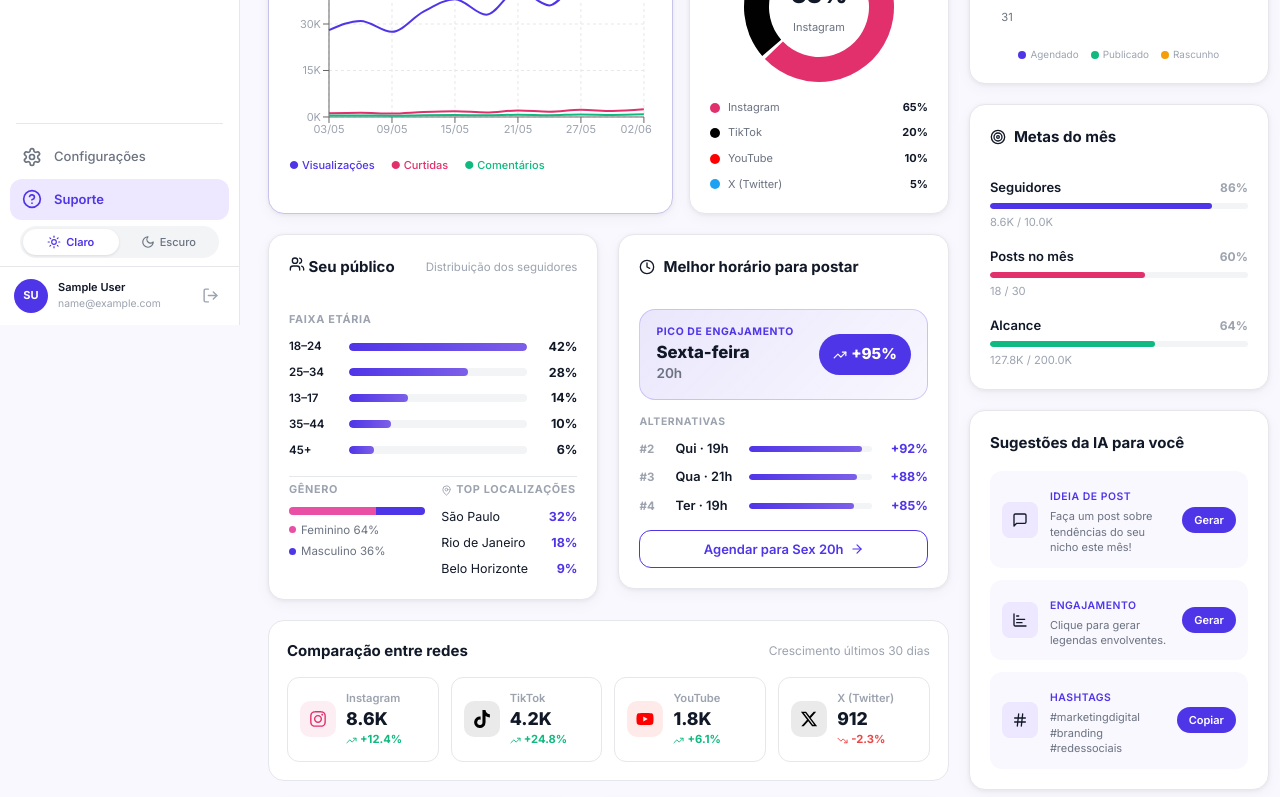
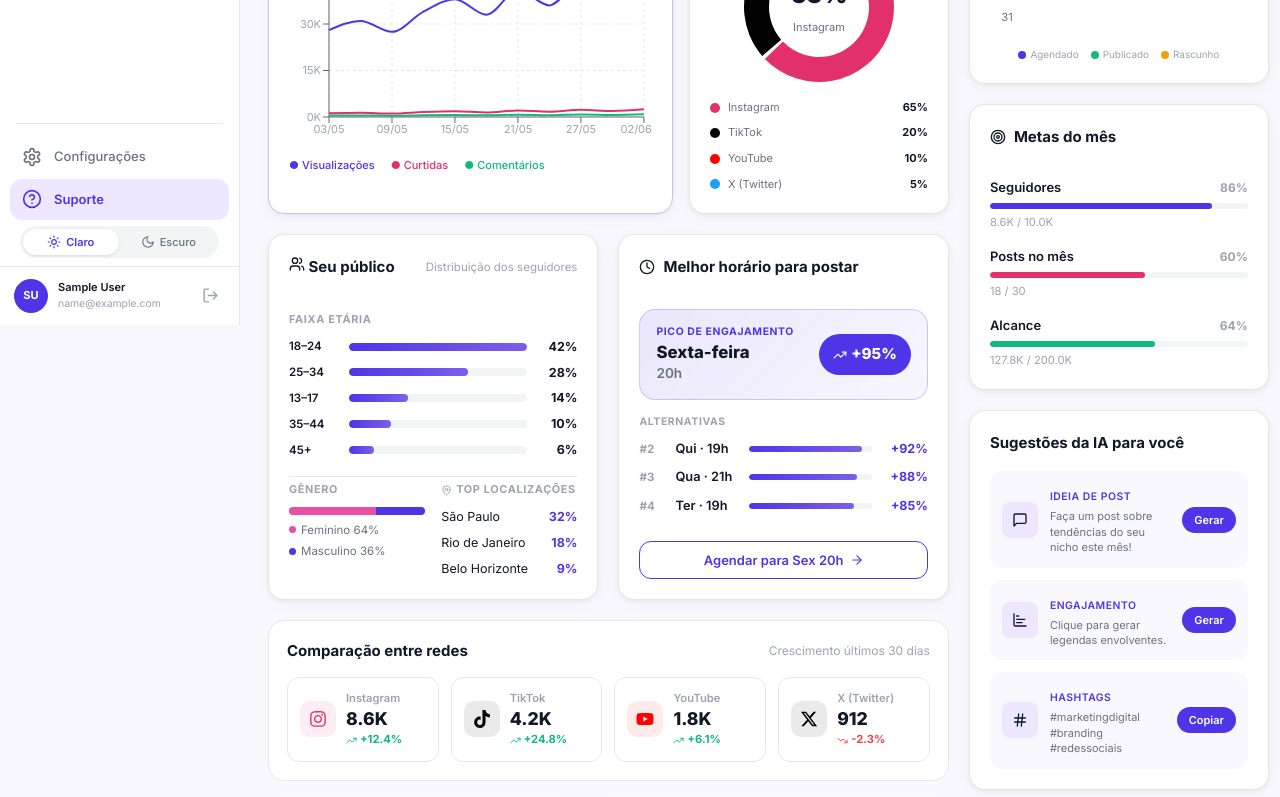
Before and after one commit to brenosemfreio/tcc, a React (Vite) app: page /dashboard in a window 1280 px wide. Shown: the part 475-1272 px from the top of the page. Built offline with nearby package versions, Linux system fonts and the light colour scheme; sample sign-in values are in the browser's storage.

Commit message:
chore: auto sync [Claude]

```diff
--- a/src/pages/Dashboard/Home/DashboardHome.css
+++ b/src/pages/Dashboard/Home/DashboardHome.css
@@ -644,9 +644,15 @@
    Sprint 3 — Novos componentes
    ══════════════════════════════════════════════════════════ */
 
-/* Linhas auxiliares com 2 colunas iguais */
-.dash-home__row { display: grid; gap: 20px; align-items: start; }
+/* Linhas auxiliares com 2 colunas iguais — cards esticam pra mesma altura */
+.dash-home__row { display: grid; gap: 20px; align-items: stretch; }
 .dash-home__row--2 { grid-template-columns: 1fr 1fr; }
+
+/* Cards dentro de uma linha precisam ocupar 100% da altura disponível */
+.dash-home__row > .chart-card,
+.dash-home__row > * > .chart-card { height: 100%; }
+.dash-home__row .chart-card { display: flex; flex-direction: column; }
+.dash-home__row .chart-card > * { width: 100%; }
 
 /* Empty state genérico nos cards */
 .chart-card__empty {
@@ -734,6 +740,7 @@
   display: flex;
   flex-direction: column;
   gap: 16px;
+  height: 100%;
 }
 .audience__hint {
   font-size: 0.72rem;
@@ -858,6 +865,7 @@
   display: flex;
   flex-direction: column;
   gap: 14px;
+  height: 100%;
 }
 .best-time__header h3 {
   display: inline-flex;
@@ -963,6 +971,7 @@
 }
 
 .best-time__cta {
+  margin-top: auto;       /* empurra o botão pra base do card */
   display: inline-flex;
   align-items: center;
   justify-content: center;
```
